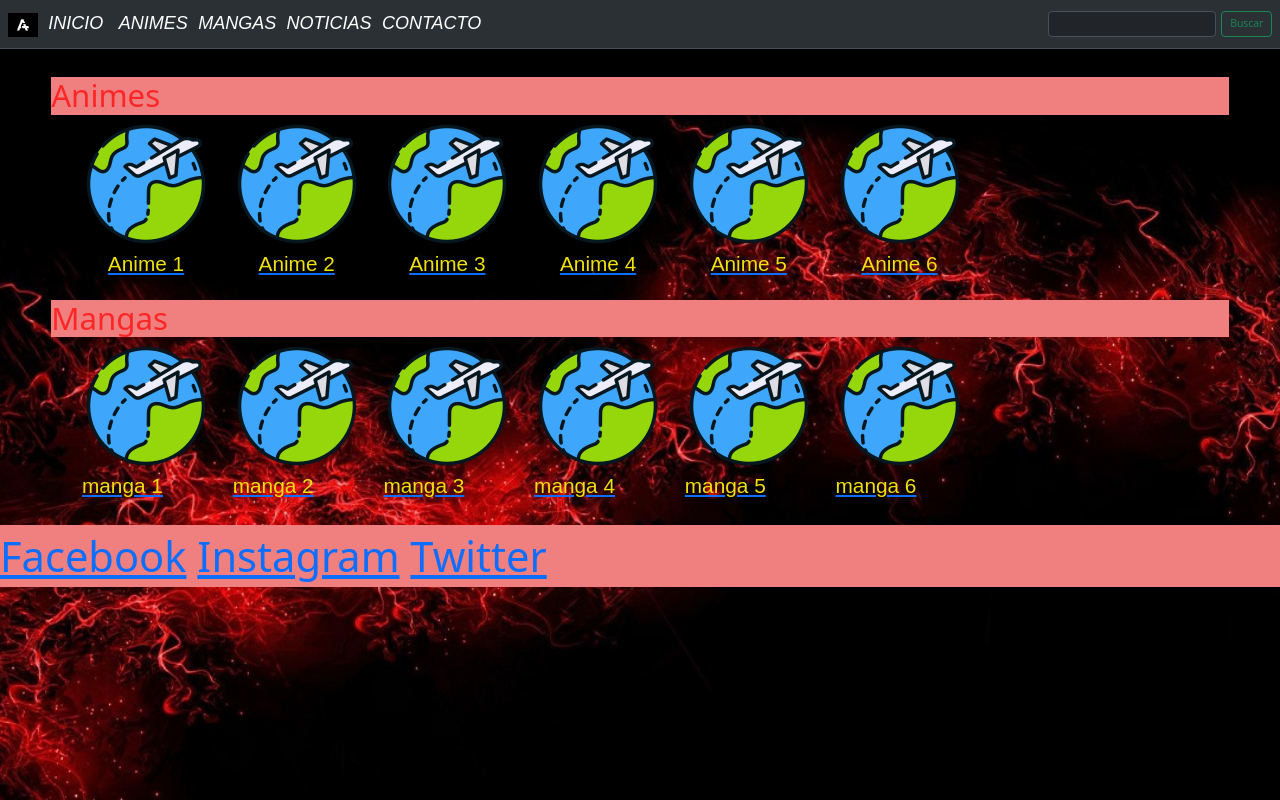
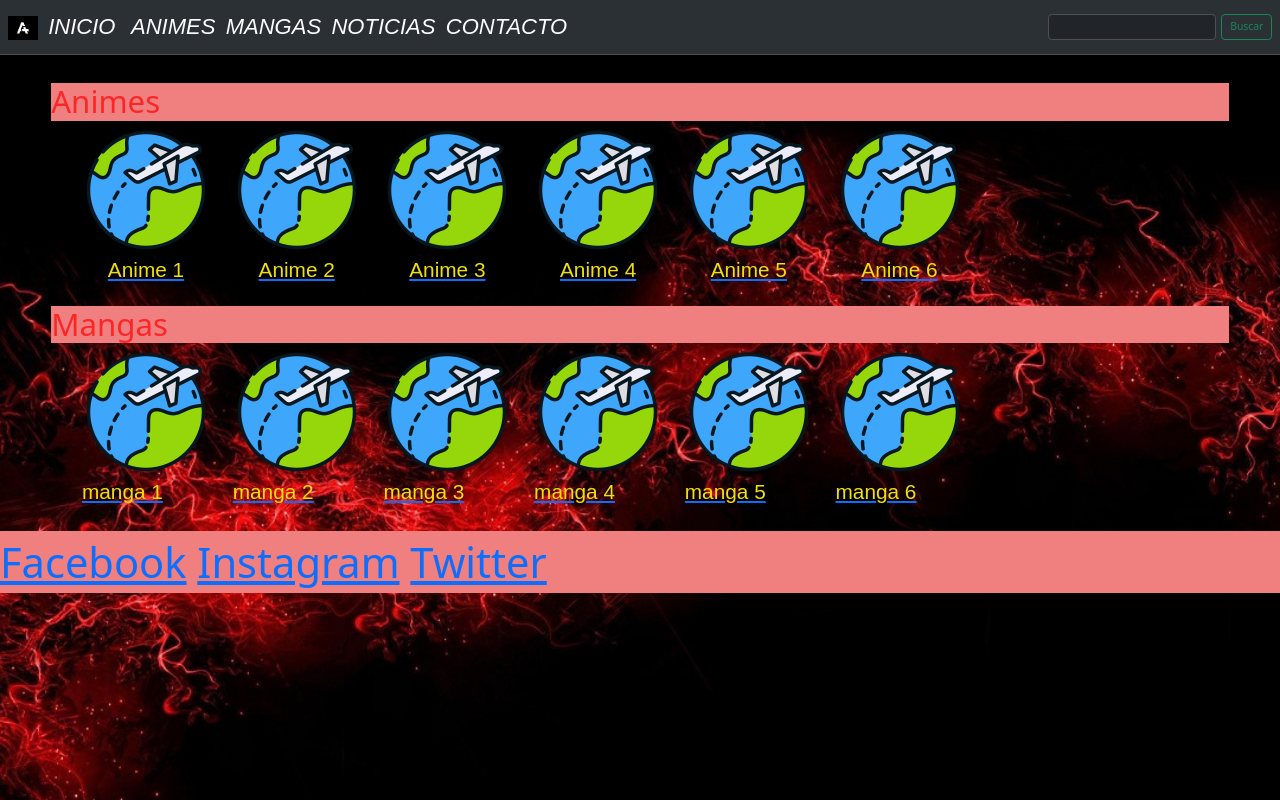
Before and after one commit to BrianCisterna/noticias-mangas-animes, a plain HTML site: page index.html in a window 1280 px wide. Drawn offline with nearby package versions, Linux system fonts and the light colour scheme; a web font is replaced by a local one.

Commit message:
configuracion navbar

```diff
--- a/css/styles.css
+++ b/css/styles.css
@@ -67,7 +67,7 @@ header{
 }
 
 .tamaño{
-    font-size: 18px!important;
+    font-size: 22px!important;
 }
 
 
```
